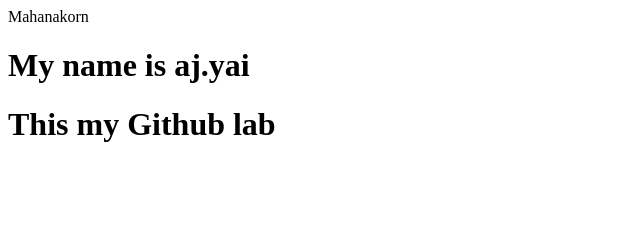
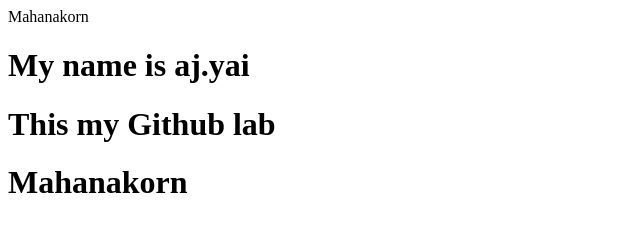
Before and after one commit to tawannatadee/lab02, a plain HTML site: page index.html in a window 1280 px wide. Shown: the whole page, without its empty margins (0-640 px from the left). Drawn offline with Linux system fonts and the light colour scheme.

Commit message:
Update index.html

```diff
--- a/index.html
+++ b/index.html
@@ -5,5 +5,6 @@
     <body>
         <h1>My name is aj.yai</h1>
         <h1>This my Github lab</h1>
+        <h1>Mahanakorn</h1>
     </body>
 </html>
```
